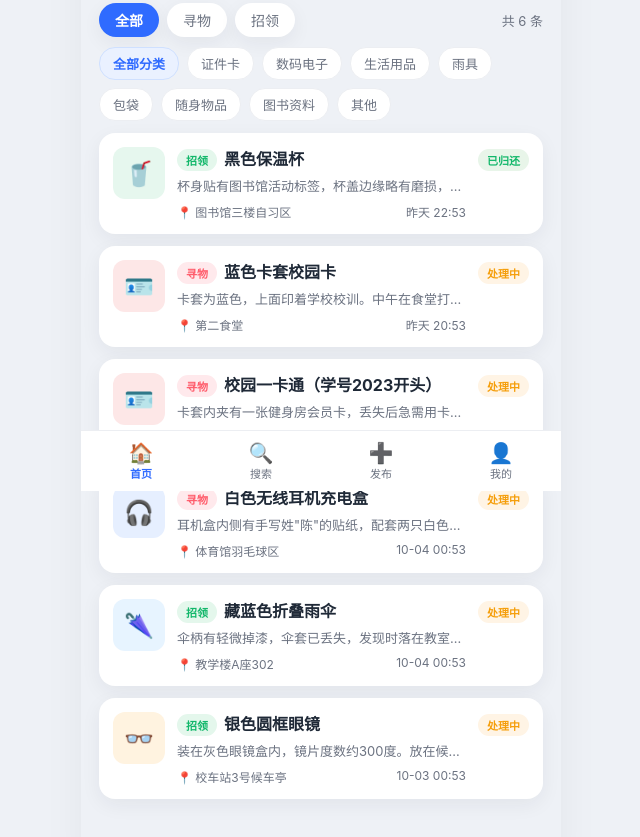
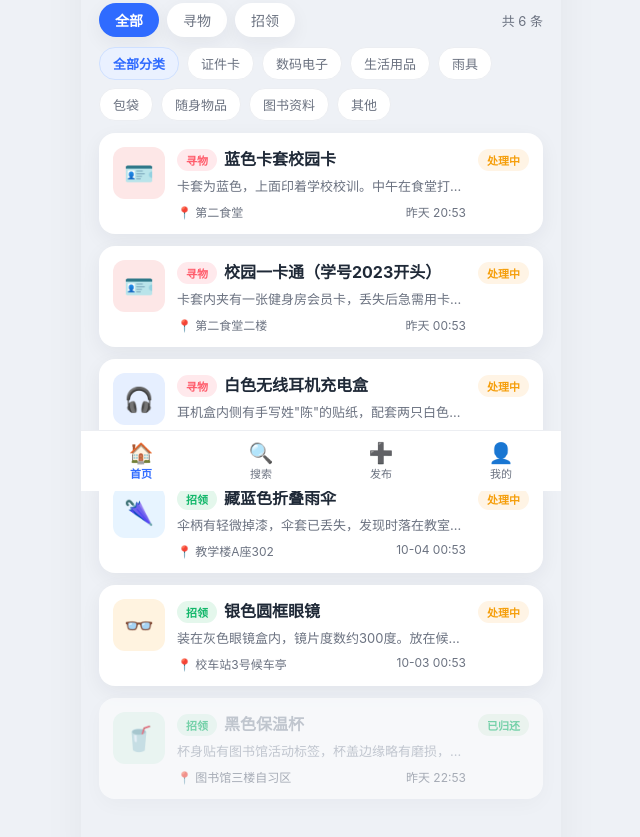
Before and after one commit to wqwabc/102402137-102402139, a plain HTML site: page index.html in a window 1280 px wide. Shown: the part 309-1146 px from the top of the page, without its empty margins (319-959 px from the left). Drawn offline with Linux system fonts and the light colour scheme.

Commit message:
feat: 将列表中“已找到 / 已归还”的物品自动灰化并沉到后面

```diff
--- a/css/style.css
+++ b/css/style.css
@@ -123,6 +123,9 @@ input, textarea, select { font-family: inherit; font-size: 15px; }
 }
 .card-meta { display: flex; justify-content: space-between; margin-top: 8px; font-size: 12px; color: var(--text-2); }
 .card .badge { margin-top: 2px; flex-shrink: 0; }
+/* 已找到/已归还：灰化并沉底（排序在 store.query 里处理） */
+.card.resolved { opacity: .55; }
+.card.resolved .card-title, .card.resolved .card-desc { color: #9ca3af; }
 
 /* ===== 徽标 ===== */
 .badge { font-size: 11px; padding: 3px 9px; border-radius: 20px; font-weight: 600; white-space: nowrap; }
--- a/js/common.js
+++ b/js/common.js
@@ -55,7 +55,7 @@
     var href = 'detail.html?id=' + encodeURIComponent(item.id) +
       (from ? '&from=' + encodeURIComponent(from) : '');
     return '' +
-      '<a class="card" href="' + href + '">' +
+      '<a class="card' + (item.status === 'resolved' ? ' resolved' : '') + '" href="' + href + '">' +
         '<div class="card-icon cat-' + escapeHtml(item.category) + '">' +
           (item.photo ? '<img class="cat-img" src="' + item.photo + '" alt="物品照片">' : (item.icon || catIcon(item.category))) +
         '</div>' +
--- a/js/store.js
+++ b/js/store.js
@@ -234,7 +234,13 @@
       }
       out.push(it);
     }
-    out.sort(function (a, b) { return b.createdAt - a.createdAt; });
+    // 排序：处理中的排前面，已找到/已归还的沉底；同一状态内按发布时间倒序
+    out.sort(function (a, b) {
+      var ra = a.status === 'resolved' ? 1 : 0;
+      var rb = b.status === 'resolved' ? 1 : 0;
+      if (ra !== rb) return ra - rb;
+      return b.createdAt - a.createdAt;
+    });
     return out;
   }
 
```
